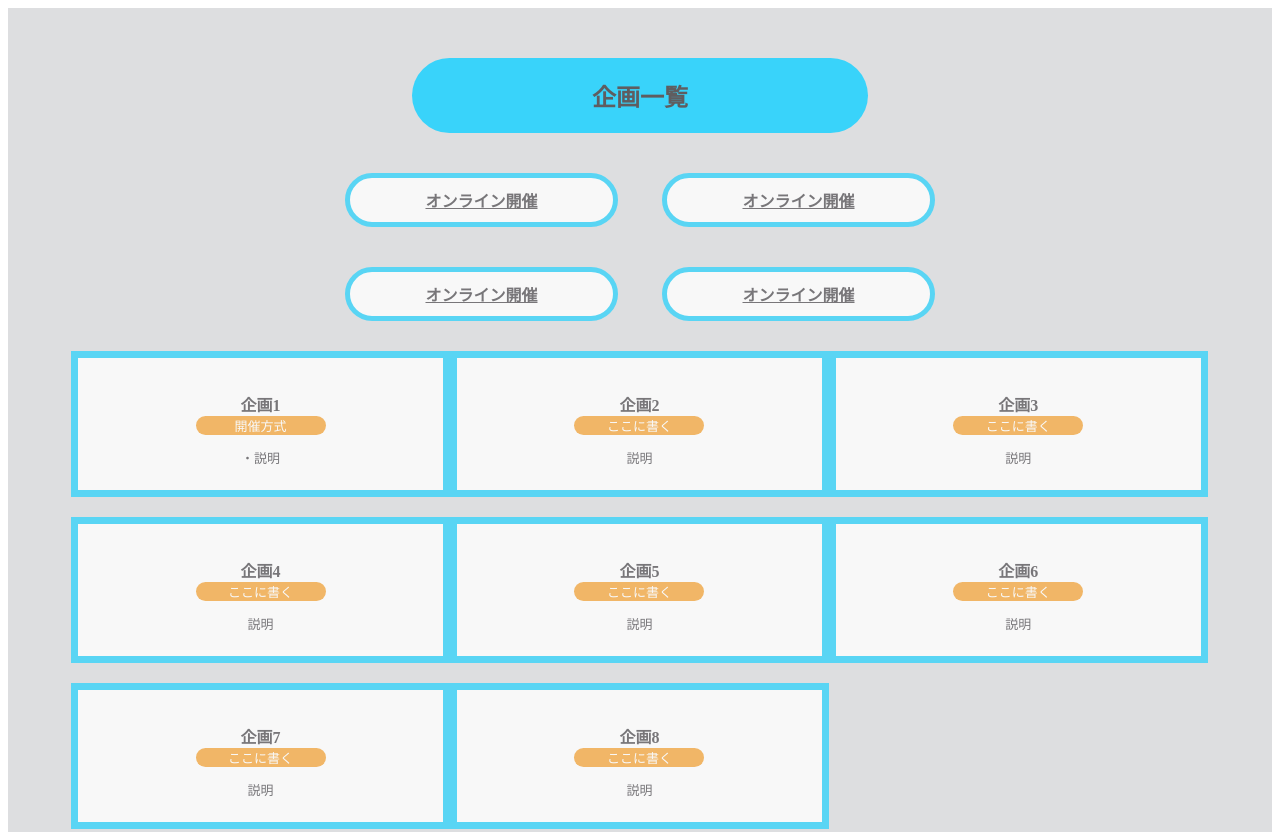
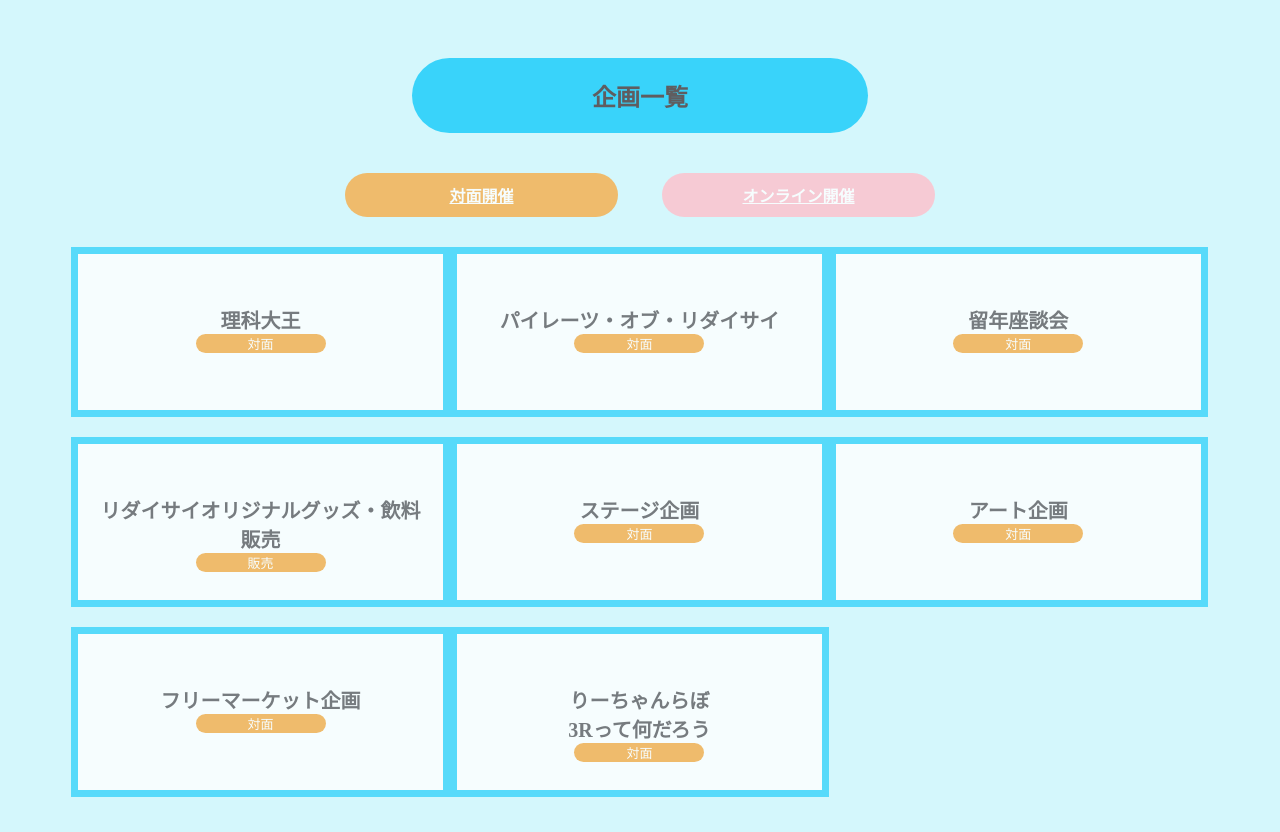
Before and after one commit to 20websyo/katsushikaridaisai2021, a plain HTML site: page katsu/index.html in a window 1280 px wide. Shown: the top 832 px of the page. Drawn offline with Linux system fonts and the light colour scheme.

Commit message:
kikaku add

```diff
--- a/katsu/index.html
+++ b/katsu/index.html
@@ -14,90 +14,80 @@
             <h2>企画一覧</h2>
           </div>
           <div class="vary">
-            <div class="online btn1"><a href=""><strong>オンライン開催</strong></a></div>
-            <div class="btn1 online"><a href=""><strong>オンライン開催</strong></a></div>
-            <div class="btn1 online"><a href=""><strong>オンライン開催</strong></a></div>
+            <div class="taimen btn1"><a href=""><strong>対面開催</strong></a></div>
             <div class="btn1 online"><a href=""><strong>オンライン開催</strong></a></div>
           </div>
           <div class="kikakus">
             <div class="btn lesson" >
-              <a href="https://prog-8.com/dashboard">
+              <a href="../katsu/kikaku/kikaku1.html">
               <div class="lesson-icon">
                 <img src="">
-                <p><strong>企画1</strong></p>
+                <a><strong>理科大王</strong></a>
               </div>
-              <p class="text-contents">開催方式</p>
-              <p class="text-contents1">・説明</p>
+              <p class="text-contents">対面</p>
               </a>
             </div>
             <div class="btn lesson">
               <a href="">
               <div class="lesson-icon">
                 <img src="">
-                <p><strong>企画2</strong></p>
+                <a><strong>パイレーツ・オブ・リダイサイ</strong></a>
               </div>
-              <p class="text-contents">ここに書く</p>
-              <p class="text-contents1">説明</p>
+              <p class="text-contents">対面</p>
               </a>
             </div>
             <div class="btn lesson">
               <a href="">
               <div class="lesson-icon">
                 <img src="">
-                <p><strong>企画3</strong></p>
+                <a><strong>留年座談会</strong></a>
               </div>
-              <p class="text-contents">ここに書く</p>
-              <p class="text-contents1">説明</p>
+              <p class="text-contents">対面</p>
               </a>
             </div>
             <div class="btn lesson">
               <a href="">
               <div class="lesson-icon">
                 <img src="">
-                <p><strong>企画4</strong></p>
+                <a><strong>リダイサイオリジナルグッズ・飲料販売</strong></a>
               </div>
-              <p class="text-contents">ここに書く</p>
-              <p class="text-contents1">説明</p>
+              <p class="text-contents">販売</p>
               </a>
             </div>
             <div class="btn lesson">
               <a href="">
                 <div class="lesson-icon">
                   <img src="">
-                  <p><strong>企画5</strong></p>
+                  <a><strong>ステージ企画</strong></a>
                 </div>
-                <p class="text-contents">ここに書く</p>
-                <p class="text-contents1">説明</p>
+                <p class="text-contents">対面</p>
                 </a>
               </div>
               <div class="btn lesson">
                 <a href="">
                 <div class="lesson-icon">
                   <img src="">
-                  <p><strong>企画6</strong></p>
+                  <a><strong>アート企画</strong></a>
                 </div>
-                <p class="text-contents">ここに書く</p>
-                <p class="text-contents1">説明</p>
+                <p class="text-contents">対面</p>
                 </a>
               </div>
               <div class="btn lesson">
                 <a href="">
                 <div class="lesson-icon">
                   <img src="">
-                  <p><strong>企画7</strong></p>
+                  <a><strong>フリーマーケット企画</strong></a>
                 </div>
-                <p class="text-contents">ここに書く</p>
-                <p class="text-contents1">説明</p>
+                <p class="text-contents">対面</p>
                 </a>
               </div>
               <div class="btn lesson">
                 <a href="">
                 <div class="lesson-icon">
                   <img src="">
-                  <p><strong>企画8</strong></p>
+                  <a><strong>りーちゃんらぼ<br>3Rって何だろう</strong></a>
                 </div>
-                <p class="text-contents">ここに書く</p>
-                <p class="text-contents1">説明</p>
+                <p class="text-contents">対面</p>
                 </a>
               </div>
           </div>
--- /dev/null
+++ b/katsu/kikaku/style1.css
@@ -0,0 +1,66 @@
+
+body{
+    background-color: rgb(212, 247, 252);
+}
+header{
+    width:100%;
+}
+.back1{
+    font-size: 10px;
+    background-color:white;
+    width:40%;
+    text-align: center;
+    font-weight: bold;
+    display: block;
+    padding: -10px 0px;
+    margin: auto;
+    position: relative;
+    border-radius: 20px;
+    border:3px solid rgb(57, 211, 250);
+}
+.explain1{
+    font-size: 10px;
+    background-color:white;
+    width:80%;
+    height: 300px;
+    text-align: center;
+    font-weight: bold;
+    display: block;
+    padding: -10px 0px;
+    margin-left: auto;
+    margin-right: auto;
+    margin-top: 10px;
+    margin-bottom: 10px;
+    position: relative;
+    border-radius: 20px;
+    border:3px solid rgb(57, 211, 250);
+}
+h1{
+    text-align: center;
+    color:#5f5d60;
+}
+header{
+    padding: 0px 0px;
+}
+table{
+    margin-left: auto;
+    margin-right: auto;
+    font-size: 20px;
+    color:#5f5d60;
+}
+img{
+    text-align:center;
+}
+
+.explain2{
+    font-size: 10px;
+    width: 80%;
+    display: block;
+    background-color: white;
+    height:300px;
+    border-radius: 20px;
+    text-align: center;
+    margin: auto;
+    border:3px solid rgb(57, 211, 250);
+    font-weight: bold;
+}
--- a/katsu/style.css
+++ b/katsu/style.css
@@ -1,13 +1,15 @@
 *{
     box-sizing:border-box;
+  }
+  body{
+    background-color:rgb(212, 247, 252);
   }
 .lesson-wrapper{
     height: 1000px;
     padding-bottom: 80px;
     padding-left: 5%;
     padding-right: 5%;
-    background-color: #dddee0;
-    text-align: center;
+      text-align: center;
   }
   .vary{
     display: inline-block;
@@ -19,10 +21,18 @@
     width: 40%;
     padding: 10px;
     margin: 10px;
-    background-color: white;
+    background-color: pink;
     border-radius: 50px;
     text-align: center;
-    border:solid rgb(57, 211, 250) 5px;
+  }
+  .taimen{
+    display: inline-block;
+    width: 40%;
+    padding: 10px;
+    margin: 10px;
+    background-color: #f6ad49;
+    border-radius: 50px;
+    text-align: center;
   }
   .online a{
     border-radius: 20px;
@@ -30,6 +40,15 @@
     text-align: center;
     color:#5f5d60;
     font:bold;
+    color:white;
+  }
+  .taimen a{
+    border-radius: 20px;
+    padding:10px 30px;
+    text-align: center;
+    color:#5f5d60;
+    font:bold;
+    color:white;
   }
   .heading {
     padding-top: 50px;
@@ -41,7 +60,7 @@
   .heading h2 {
     font-weight: bold;
     text-align: center;
-    background-color:rgb(57, 211, 250);;
+    background-color:rgb(57, 211, 250);
     width:40%;
     display: block;
     margin: auto;
@@ -57,23 +76,21 @@
     margin: 10px 0;
     border: solid 7px rgb(57, 211, 250);
     border-radius: 30px;
+    height: 170px;
   }
-
   .lesson-icon {
     position: relative;
+    display: block;
   }
-
-  .lesson-icon p {
-    position: absolute;
-    top: 44%;
+  .lesson-icon a {
+    top: 30%;
     width: 100%;
     color: #5f5d60;
   }
-
   .text-contents {
     width: 40%;
     display: inline-block;
-    margin-top: 30px;
+    margin-top: 0px;
     font-size: 13px;
     color:white;
     background-color:#f6ad49;
@@ -154,15 +171,14 @@
     border: solid 7px rgb(57, 211, 250);
     border-radius:0px;
   }
-  .online{
+  .taimen{
     display: inline-block;
     width: 40%;
     padding: 0px 0px;
     margin: 0px;
-    background-color: white;
+    background-color:#f6ad49;
     border-radius: 50px;
     text-align: center;
-    border:solid orange 5px;
   }
   .btn1 {
     padding:5px;
@@ -190,15 +206,14 @@
     border: solid 7px rgb(57, 211, 250);
     border-radius:0px;
   }
-  .online{
+  .taimen{
     display: inline-block;
     width: 40%;
     padding: 0px 20px;
     margin: 0px;
-    background-color: white;
+    background-color: #f6ad49;
     border-radius: 50px;
     text-align: center;
-    border:solid rgb(57, 211, 250) 5px;
   }
   .btn1 {
     padding:20px;
@@ -216,7 +231,12 @@
 }
 
 @media screen  and (max-width:1498.98px) and (min-width:768px){
-
+  .lesson-icon a {
+    top: 44%;
+    width: 100%;
+    color: #5f5d60;
+    font-size:20px;
+  }
 }
 
 @media screen  and (min-width:1500px){
```
Also changed, not shown: katsu/kikaku/kikaku1.html (added, +53 -0 lines), katsu/img/第8回葛飾地区理大祭ロゴ.png (added), 1 other file.
